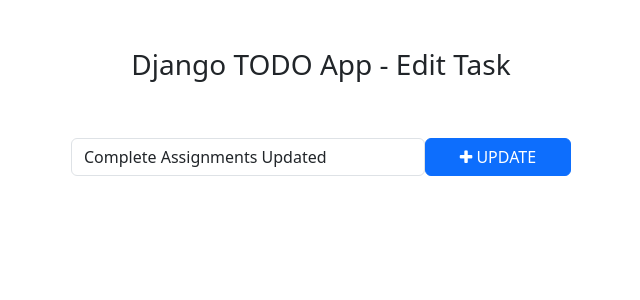
After one commit to minthutazaw/todoapp, a Django app: page /todo/edit_task/1/ in a window 1280 px wide. The commit adds this page. Shown: the top 300 px of the page, without its empty margins (319-959 px from the left). Run offline with Django 4.2, Linux system fonts and the light colour scheme; data comes from the database, SQL or seed files in the repository; both versions use the stored data as it was after the commit.

Commit message:
todo app final

```diff
--- /dev/null
+++ b/templates/edit_task.html
@@ -0,0 +1,26 @@
+<!DOCTYPE html>
+<html lang="en">
+<head>
+    <meta charset="UTF-8">
+    <meta name="viewport" content="width=device-width, initial-scale=1.0">
+    <title>Edit Task - Django TODO App</title>
+    <link href="https://cdn.jsdelivr.net/npm/bootstrap@5.3.0-alpha1/dist/css/bootstrap.min.css" rel="stylesheet" integrity="sha384-GLhlTQ8iRABdZLl6O3oVMWSktQOp6b7In1Zl3/Jr59b6EGGoI1aFkw7cmDA6j6gD" crossorigin="anonymous">
+    <script src="https://cdn.jsdelivr.net/npm/bootstrap@5.3.0-alpha1/dist/js/bootstrap.bundle.min.js" integrity="sha384-w76AqPfDkMBDXo30jS1Sgez6pr3x5MlQ1ZAGC+nuZB+EYdgRZgiwxhTBTkF7CXvN" crossorigin="anonymous"></script>
+    <!-- Font Awesome Icons -->
+    <link rel="stylesheet" href="https://cdnjs.cloudflare.com/ajax/libs/font-awesome/4.7.0/css/font-awesome.min.css">
+</head>
+<body>
+    <div class="container">
+        <h3 class="pt-5 pb-5 text-center">Django TODO App - Edit Task</h3>
+        <form action="{% url 'edit_task' get_task.pk %}" method="POST" style="width: 500px; margin: auto;">
+            {% csrf_token %}
+            <div class="form-group">
+                <span style="display: flex;">
+                    <input type="text" name="task" class="form-control" placeholder="Add a task" value="{{get_task.task}}">
+                    <button type="submit" class="btn btn-primary" style="width: 200px;"><i class="fa fa-plus"></i> UPDATE</button>
+                </span>
+            </div>
+        </form>
+    </div>
+</body>
+</html>
--- a/todo/urls.py
+++ b/todo/urls.py
@@ -3,4 +3,8 @@ from . import views
 
 urlpatterns = [
     path('addTask/',views.addTask, name='addTask'),
+    path('mark_as_done/<int:pk>/', views.mark_as_done, name='mark_as_done'),
+    path('mark_as_undone/<int:pk>/', views.mark_as_undone, name='mark_as_undone'),
+    path('edit_task/<int:pk>/', views.edit_task, name='edit_task'),
+    path('delete_task/<int:pk>/', views.delete_task, name="delete_task"),
 ]
--- a/todo/views.py
+++ b/todo/views.py
@@ -1,9 +1,42 @@
 from django.http import HttpResponse
-from django.shortcuts import redirect, render
+from django.shortcuts import get_object_or_404, redirect, render
 from .models import Task
 
 # Create your views here.
 def addTask(request):
     task = request.POST['task']
-    Task.objects.create(task=task)
+    if request.POST['task']:
+        Task.objects.create(task=task)
+    else:
+        return redirect('home')
     return redirect('home')
+
+def mark_as_done(request, pk):
+    task = get_object_or_404(Task, pk=pk)
+    task.is_completed=True
+    task.save()
+    return redirect('home')
+
+def mark_as_undone(request, pk):
+    task= get_object_or_404(Task, pk=pk)
+    task.is_completed=False
+    task.save()
+    return redirect('home')
+
+def edit_task(request,pk):
+    get_task = get_object_or_404(Task, pk=pk)
+    if request.method == "POST":
+        new_task = request.POST['task']
+        get_task.task = new_task
+        get_task.save()
+        return redirect('home')
+    else:
+        context = {
+            'get_task':get_task,
+        }
+    return render(request, 'edit_task.html', context)
+
+def delete_task(request, pk):
+    task = get_object_or_404(Task, pk=pk)
+    task.delete()
+    return redirect('home')
--- a/todo_main/views.py
+++ b/todo_main/views.py
@@ -4,7 +4,9 @@ from todo.models import Task
 
 def home(request):
     tasks = Task.objects.filter(is_completed=False).order_by('-updated_at')
+    completed_tasks = Task.objects.filter(is_completed=True).order_by('-updated_at')
     context = {
         'tasks':tasks,
+        'completed_tasks':completed_tasks,
     }
     return render(request, 'home.html',context)
```
Also changed, not shown: templates/home.html (+10 -5 lines), db.sqlite3.
